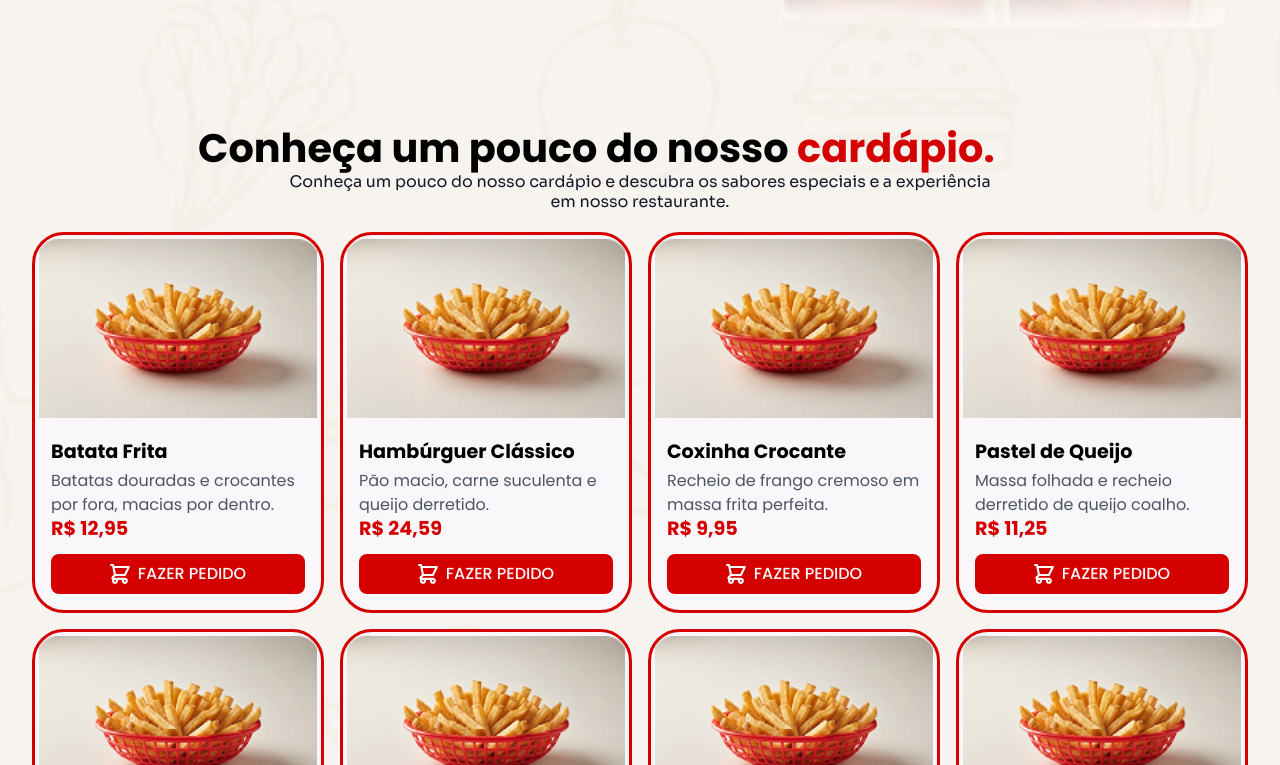
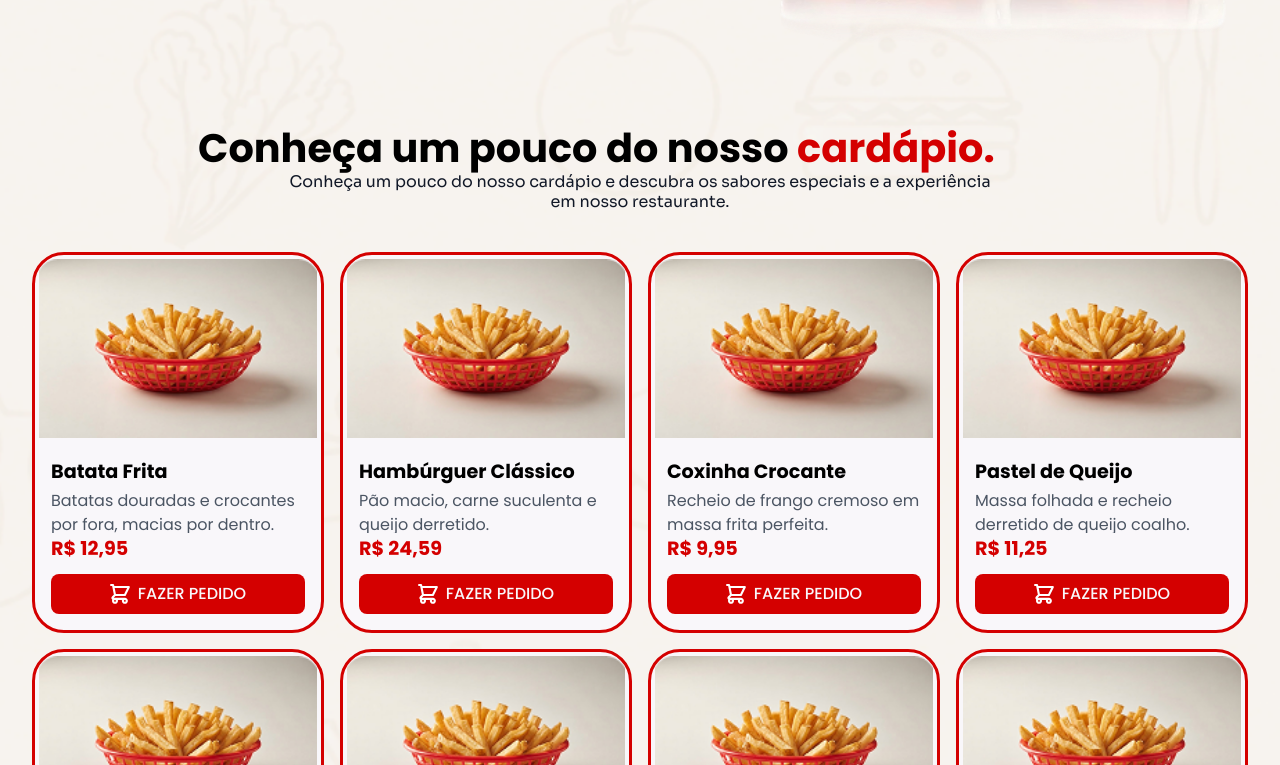
Before and after one commit to felipinx7/ff-gourmet, a Next.js app: page / in a window 1280 px wide. Shown: the part 715-1480 px from the top of the page. Built offline with nearby package versions, Linux system fonts and the light colour scheme.

Commit message:
fix: correção no espaçamento entre o container de texto  e os cards

```diff
--- a/src/page/section/cardapio.tsx
+++ b/src/page/section/cardapio.tsx
@@ -5,7 +5,8 @@ import { TextProducts } from '@/src/constants/texts-product';
 
 export function Cardapio() {
   return (
-    <section className="flex w-full flex-col items-center justify-center gap-250 py-8 max-lg:flex-col">
+    <section className="flex w-full flex-col items-center justify-center gap-500 py-8 max-lg:flex-col">
+
       {/* container do textos  */}
       <div className="flex flex-col items-center justify-center">
         <h2 className="font-poppins w-full gap-100 text-start leading-12 font-bold max-lg:w-full max-md:w-auto max-md:text-[2rem] max-md:leading-9 md:text-left">
```
